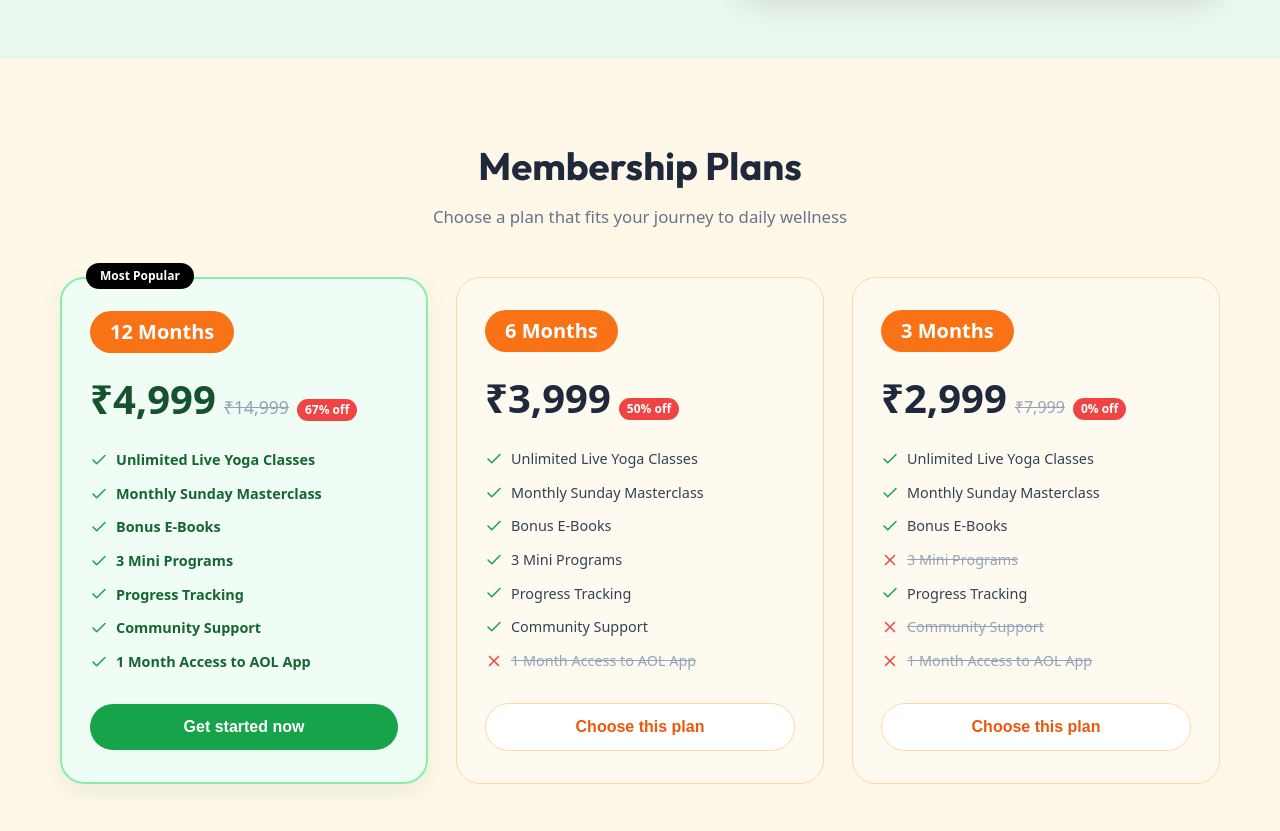
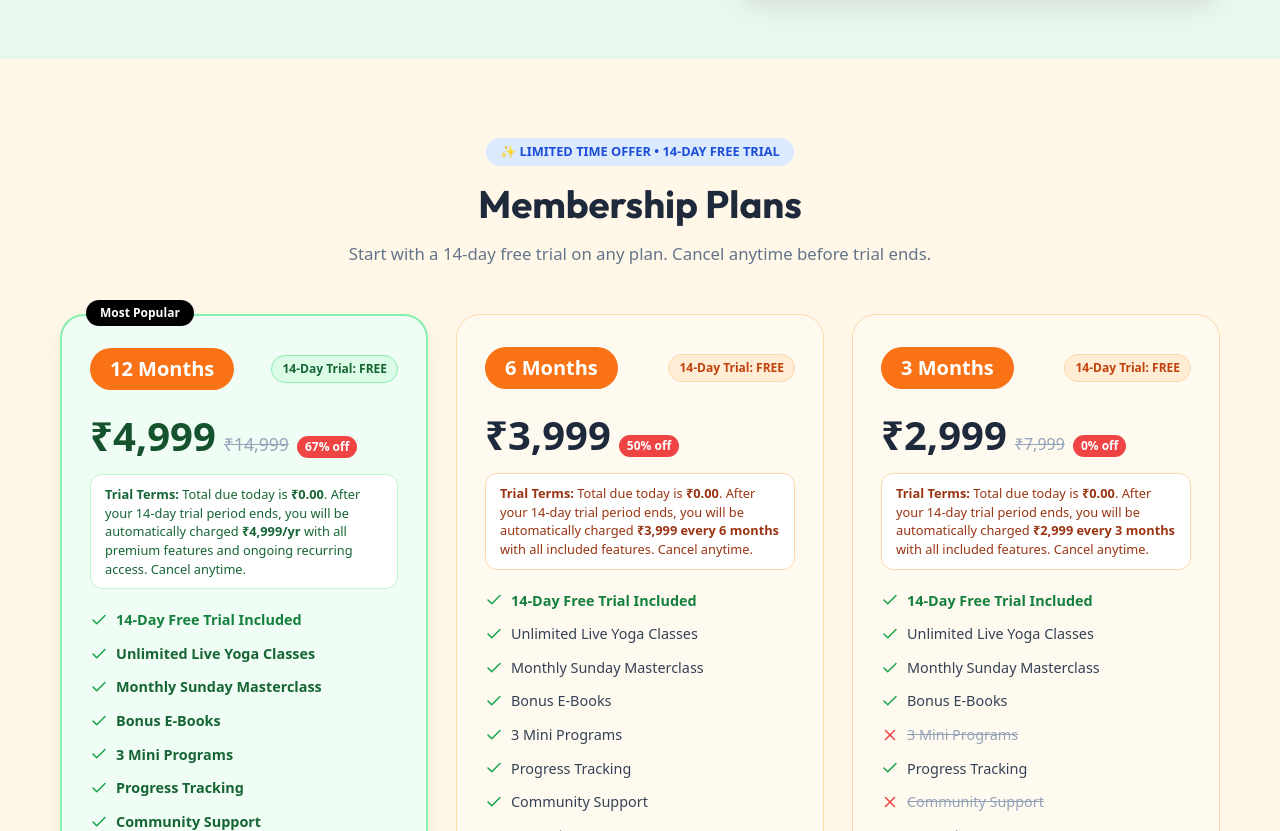
Before and after one commit to pragathi1004/Juspay-system, a React (Vite) app: page / in a window 1280 px wide. Shown: the part 660-1491 px from the top of the page. Built offline with nearby package versions, Linux system fonts and the light colour scheme.

Commit message:
Direct Try for Free to membership plans with Calm-style 14-day trial & recurring payment notice on each plan; remove already subscribed option from login modal

```diff
--- a/src/components/customer/PublicLandingPage.jsx
+++ b/src/components/customer/PublicLandingPage.jsx
@@ -130,8 +130,10 @@ export const PublicLandingPage = () => {
               <button
                 type="button"
                 onClick={() => {
-                  setSurveyMode('FREE_TRIAL');
-                  setCustomerScreen('ONBOARDING_SURVEY');
+                  const el = document.getElementById('membership-plans');
+                  if (el) {
+                    el.scrollIntoView({ behavior: 'smooth' });
+                  }
                 }}
                 style={{
                   padding: '16px 36px',
@@ -177,14 +179,17 @@ export const PublicLandingPage = () => {
         </div>
       </section>
 
-      {/* 3. MEMBERSHIP PLANS COMPARISON SECTION (MATCHING SCREENSHOT 3 & 4) */}
+      {/* 3. MEMBERSHIP PLANS COMPARISON SECTION (WITH 14-DAY TRIAL & RECURRING BILLING) */}
       <section id="membership-plans" style={{ padding: '80px 40px', maxWidth: '1240px', margin: '0 auto' }}>
         <div style={{ textAlign: 'center', marginBottom: '48px' }}>
+          <div style={{ display: 'inline-flex', alignItems: 'center', gap: '6px', background: '#dbeafe', color: '#1d4ed8', padding: '4px 14px', borderRadius: '9999px', fontSize: '0.8rem', fontWeight: 800, textTransform: 'uppercase', marginBottom: '10px' }}>
+            ✨ Limited Time Offer • 14-Day Free Trial
+          </div>
           <h2 style={{ fontSize: '2.4rem', fontWeight: 900, color: '#1e293b', marginBottom: '8px' }}>
             Membership Plans
           </h2>
           <p style={{ color: '#64748b', fontSize: '1.05rem', fontWeight: 500, margin: 0 }}>
-            Choose a plan that fits your journey to daily wellness
+            Start with a 14-day free trial on any plan. Cancel anytime before trial ends.
           </p>
         </div>
 
@@ -197,18 +202,29 @@ export const PublicLandingPage = () => {
             </div>
 
             <div>
-              <div style={{ background: '#f97316', color: '#ffffff', display: 'inline-block', padding: '6px 20px', borderRadius: '9999px', fontWeight: 800, fontSize: '1.25rem', marginBottom: '16px' }}>
-                12 Months
+              <div style={{ display: 'flex', justifyContent: 'space-between', alignItems: 'center', marginBottom: '16px' }}>
+                <div style={{ background: '#f97316', color: '#ffffff', display: 'inline-block', padding: '6px 20px', borderRadius: '9999px', fontWeight: 800, fontSize: '1.25rem' }}>
+                  12 Months
+                </div>
+                <div style={{ background: '#dcfce7', color: '#166534', border: '1px solid #86efac', padding: '4px 10px', borderRadius: '9999px', fontSize: '0.75rem', fontWeight: 700 }}>
+                  14-Day Trial: FREE
+                </div>
               </div>
 
-              <div style={{ display: 'flex', alignItems: 'baseline', gap: '8px', marginBottom: '20px' }}>
+              <div style={{ display: 'flex', alignItems: 'baseline', gap: '8px', marginBottom: '8px' }}>
                 <span style={{ fontSize: '2.5rem', fontWeight: 900, color: '#14532d' }}>₹4,999</span>
                 <span style={{ fontSize: '1.1rem', color: '#94a3b8', textDecoration: 'line-through' }}>₹14,999</span>
                 <span style={{ background: '#ef4444', color: '#fff', fontSize: '0.75rem', fontWeight: 800, padding: '2px 8px', borderRadius: '9999px' }}>67% off</span>
               </div>
 
+              {/* CALM-STYLE 14-DAY TRIAL NOTICE (MANDATORY AUTOPAY CONTEXT) */}
+              <div style={{ background: '#ffffff', border: '1px solid #bbf7d0', borderRadius: '12px', padding: '10px 14px', marginBottom: '20px', fontSize: '0.8rem', color: '#166534', lineHeight: 1.45 }}>
+                <strong>Trial Terms:</strong> Total due today is <strong>₹0.00</strong>. After your 14-day trial period ends, you will be automatically charged <strong>₹4,999/yr</strong> with all premium features and ongoing recurring access. Cancel anytime.
+              </div>
+
               {/* FEATURES CHECKLIST */}
               <div style={{ display: 'flex', flexDirection: 'column', gap: '12px', marginBottom: '32px', fontSize: '0.9rem', color: '#334155' }}>
+                <div style={{ display: 'flex', alignItems: 'center', gap: '8px', color: '#15803d', fontWeight: 800 }}><Check size={18} color="#16a34a" /> 14-Day Free Trial Included</div>
                 <div style={{ display: 'flex', alignItems: 'center', gap: '8px', color: '#166534', fontWeight: 600 }}><Check size={18} color="#16a34a" /> Unlimited Live Yoga Classes</div>
                 <div style={{ display: 'flex', alignItems: 'center', gap: '8px', color: '#166534', fontWeight: 600 }}><Check size={18} color="#16a34a" /> Monthly Sunday Masterclass</div>
                 <div style={{ display: 'flex', alignItems: 'center', gap: '8px', color: '#166534', fontWeight: 600 }}><Check size={18} color="#16a34a" /> Bonus E-Books</div>
@@ -235,16 +251,27 @@ export const PublicLandingPage = () => {
           {/* 6 MONTHS PLAN CARD */}
           <div style={{ border: '1px solid #fed7aa', borderRadius: '24px', background: '#fffaf0', padding: '32px 28px', display: 'flex', flexDirection: 'column', justifyContent: 'space-between' }}>
             <div>
-              <div style={{ background: '#f97316', color: '#ffffff', display: 'inline-block', padding: '6px 20px', borderRadius: '9999px', fontWeight: 800, fontSize: '1.25rem', marginBottom: '16px' }}>
-                6 Months
+              <div style={{ display: 'flex', justifyContent: 'space-between', alignItems: 'center', marginBottom: '16px' }}>
+                <div style={{ background: '#f97316', color: '#ffffff', display: 'inline-block', padding: '6px 20px', borderRadius: '9999px', fontWeight: 800, fontSize: '1.25rem' }}>
+                  6 Months
+                </div>
+                <div style={{ background: '#ffedd5', color: '#c2410c', border: '1px solid #fed7aa', padding: '4px 10px', borderRadius: '9999px', fontSize: '0.75rem', fontWeight: 700 }}>
+                  14-Day Trial: FREE
+                </div>
               </div>
 
-              <div style={{ display: 'flex', alignItems: 'baseline', gap: '8px', marginBottom: '20px' }}>
+              <div style={{ display: 'flex', alignItems: 'baseline', gap: '8px', marginBottom: '8px' }}>
                 <span style={{ fontSize: '2.5rem', fontWeight: 900, color: '#1e293b' }}>₹3,999</span>
                 <span style={{ background: '#ef4444', color: '#fff', fontSize: '0.75rem', fontWeight: 800, padding: '2px 8px', borderRadius: '9999px' }}>50% off</span>
               </div>
 
+              {/* CALM-STYLE 14-DAY TRIAL NOTICE (MANDATORY AUTOPAY CONTEXT) */}
+              <div style={{ background: '#ffffff', border: '1px solid #fed7aa', borderRadius: '12px', padding: '10px 14px', marginBottom: '20px', fontSize: '0.8rem', color: '#9a3412', lineHeight: 1.45 }}>
+                <strong>Trial Terms:</strong> Total due today is <strong>₹0.00</strong>. After your 14-day trial period ends, you will be automatically charged <strong>₹3,999 every 6 months</strong> with all included features. Cancel anytime.
+              </div>
+
               <div style={{ display: 'flex', flexDirection: 'column', gap: '12px', marginBottom: '32px', fontSize: '0.9rem', color: '#334155' }}>
+                <div style={{ display: 'flex', alignItems: 'center', gap: '8px', color: '#15803d', fontWeight: 800 }}><Check size={18} color="#16a34a" /> 14-Day Free Trial Included</div>
                 <div style={{ display: 'flex', alignItems: 'center', gap: '8px', color: '#334155' }}><Check size={18} color="#16a34a" /> Unlimited Live Yoga Classes</div>
                 <div style={{ display: 'flex', alignItems: 'center', gap: '8px', color: '#334155' }}><Check size={18} color="#16a34a" /> Monthly Sunday Masterclass</div>
                 <div style={{ display: 'flex', alignItems: 'center', gap: '8px', color: '#334155' }}><Check size={18} color="#16a34a" /> Bonus E-Books</div>
@@ -271,17 +298,28 @@ export const PublicLandingPage = () => {
           {/* 3 MONTHS PLAN CARD */}
           <div style={{ border: '1px solid #fed7aa', borderRadius: '24px', background: '#fffaf0', padding: '32px 28px', display: 'flex', flexDirection: 'column', justifyContent: 'space-between' }}>
             <div>
-              <div style={{ background: '#f97316', color: '#ffffff', display: 'inline-block', padding: '6px 20px', borderRadius: '9999px', fontWeight: 800, fontSize: '1.25rem', marginBottom: '16px' }}>
-                3 Months
+              <div style={{ display: 'flex', justifyContent: 'space-between', alignItems: 'center', marginBottom: '16px' }}>
+                <div style={{ background: '#f97316', color: '#ffffff', display: 'inline-block', padding: '6px 20px', borderRadius: '9999px', fontWeight: 800, fontSize: '1.25rem' }}>
+                  3 Months
+                </div>
+                <div style={{ background: '#ffedd5', color: '#c2410c', border: '1px solid #fed7aa', padding: '4px 10px', borderRadius: '9999px', fontSize: '0.75rem', fontWeight: 700 }}>
+                  14-Day Trial: FREE
+                </div>
               </div>
 
-              <div style={{ display: 'flex', alignItems: 'baseline', gap: '8px', marginBottom: '20px' }}>
+              <div style={{ display: 'flex', alignItems: 'baseline', gap: '8px', marginBottom: '8px' }}>
                 <span style={{ fontSize: '2.5rem', fontWeight: 900, color: '#1e293b' }}>₹2,999</span>
                 <span style={{ fontSize: '1rem', color: '#94a3b8', textDecoration: 'line-through' }}>₹7,999</span>
                 <span style={{ background: '#ef4444', color: '#fff', fontSize: '0.75rem', fontWeight: 800, padding: '2px 8px', borderRadius: '9999px' }}>0% off</span>
               </div>
 
+              {/* CALM-STYLE 14-DAY TRIAL NOTICE (MANDATORY AUTOPAY CONTEXT) */}
+              <div style={{ background: '#ffffff', border: '1px solid #fed7aa', borderRadius: '12px', padding: '10px 14px', marginBottom: '20px', fontSize: '0.8rem', color: '#9a3412', lineHeight: 1.45 }}>
+                <strong>Trial Terms:</strong> Total due today is <strong>₹0.00</strong>. After your 14-day trial period ends, you will be automatically charged <strong>₹2,999 every 3 months</strong> with all included features. Cancel anytime.
+              </div>
+
               <div style={{ display: 'flex', flexDirection: 'column', gap: '12px', marginBottom: '32px', fontSize: '0.9rem', color: '#334155' }}>
+                <div style={{ display: 'flex', alignItems: 'center', gap: '8px', color: '#15803d', fontWeight: 800 }}><Check size={18} color="#16a34a" /> 14-Day Free Trial Included</div>
                 <div style={{ display: 'flex', alignItems: 'center', gap: '8px', color: '#334155' }}><Check size={18} color="#16a34a" /> Unlimited Live Yoga Classes</div>
                 <div style={{ display: 'flex', alignItems: 'center', gap: '8px', color: '#334155' }}><Check size={18} color="#16a34a" /> Monthly Sunday Masterclass</div>
                 <div style={{ display: 'flex', alignItems: 'center', gap: '8px', color: '#334155' }}><Check size={18} color="#16a34a" /> Bonus E-Books</div>
--- a/src/components/customer/YogaOnboardingSurvey.jsx
+++ b/src/components/customer/YogaOnboardingSurvey.jsx
@@ -49,8 +49,8 @@ export const YogaOnboardingSurvey = () => {
           dailyTime: selectedTime
         }
       }));
-      // FREE_TRIAL → 14-day challenge form; NEW_LEAD → registration page
-      setCustomerScreen(surveyMode === 'FREE_TRIAL' ? 'CHALLENGE' : 'CRM_FORM');
+      // Direct user to the registration page (CRM_FORM)
+      setCustomerScreen('CRM_FORM');
     }
   };
 
@@ -58,8 +58,8 @@ export const YogaOnboardingSurvey = () => {
     if (currentStep < 3) {
       setCurrentStep(prev => prev + 1);
     } else {
-      // Skip survey but still go to correct destination
-      setCustomerScreen(surveyMode === 'FREE_TRIAL' ? 'CHALLENGE' : 'CRM_FORM');
+      // Skip survey and go to registration page (CRM_FORM)
+      setCustomerScreen('CRM_FORM');
     }
   };
 
```
Also changed, not shown: src/components/customer/DailyYogaAuthModal.jsx (+0 -31 lines).
